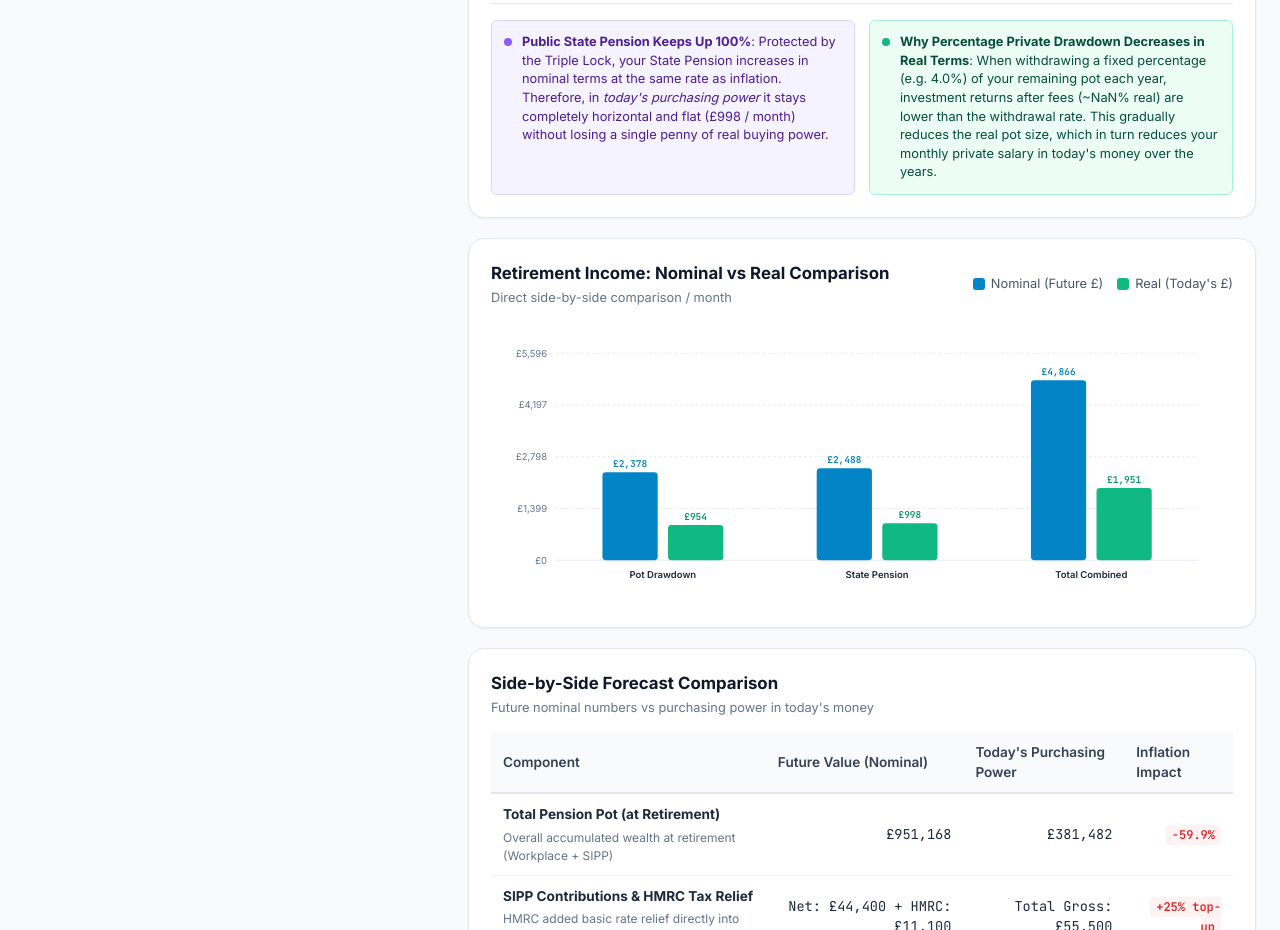
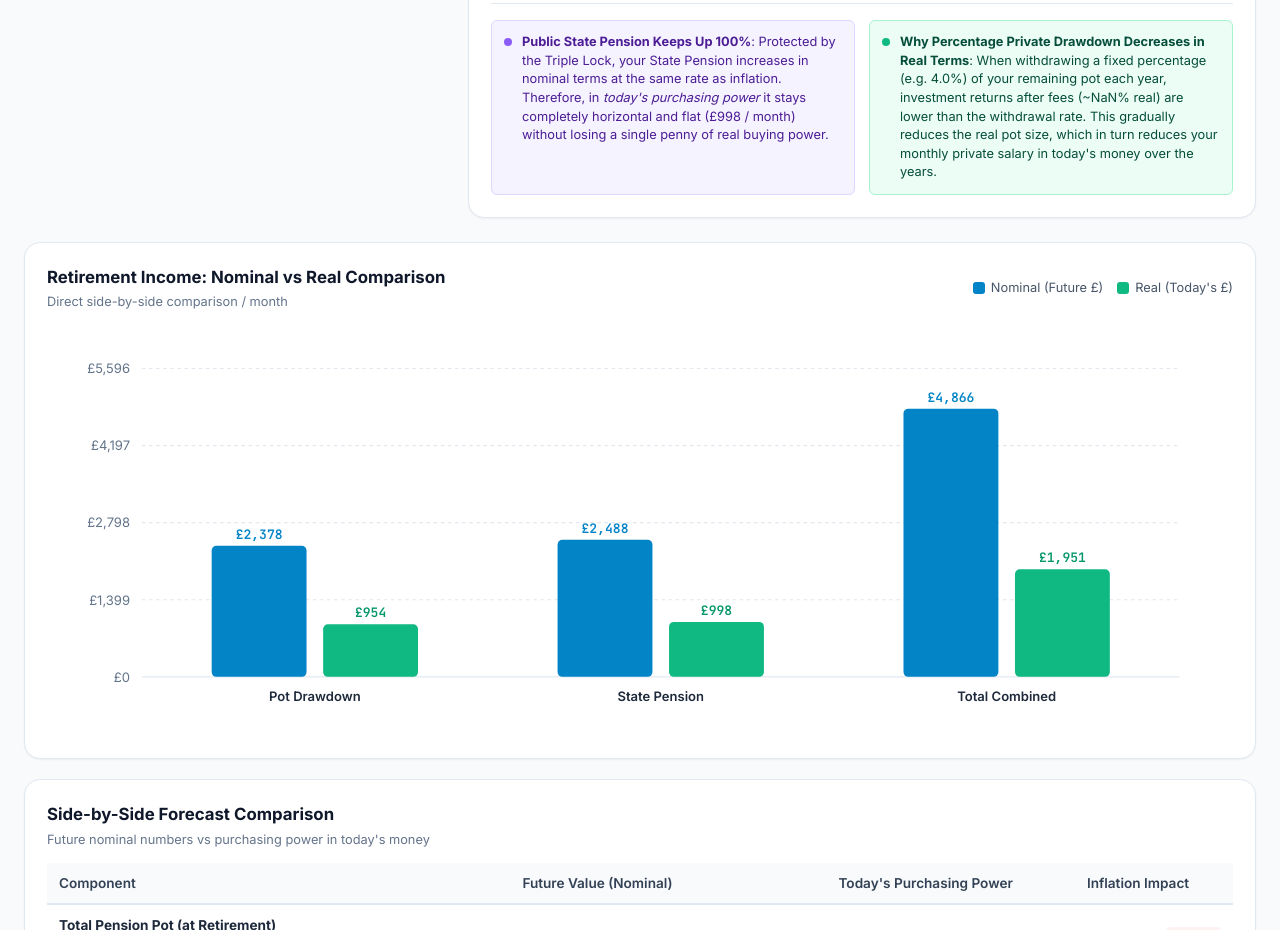
Before and after one commit to jesusgsdev/sipp-calculator, a plain HTML site: page index.html in a window 1280 px wide. Shown: the part 2679-3609 px from the top of the page. Drawn offline with Linux system fonts and the light colour scheme.

Commit message:
Layout: expand Nominal vs Real chart and all subsequent sections to full width

```diff
--- a/css/styles.css
+++ b/css/styles.css
@@ -373,6 +373,12 @@ body {
   .calculator-grid {
     grid-template-columns: 1fr;
   }
+}
+
+/* Full-Width Section (Spans entire layout width below the 2-column grid) */
+.full-width-section {
+  width: 100%;
+  margin-top: 24px;
 }
 
 /* Cards */
--- a/index.html
+++ b/index.html
@@ -701,8 +701,14 @@
           </div>
         </div>
 
-        <!-- Income Comparison Grouped Bar Chart (Full Width) -->
-        <div class="card chart-card full-width-card">
+      </section>
+    </div>
+
+    <!-- Full-Width Forecast Section: Spans entire layout width below the 2-column grid -->
+    <section class="full-width-section" aria-label="Detailed Comparison and Lifetime Schedules">
+
+      <!-- Income Comparison Grouped Bar Chart (Full Width) -->
+      <div class="card chart-card full-width-card">
           <div class="card-header-flex">
             <div>
               <h3 class="card-heading">Retirement Income: Nominal vs Real Comparison</h3>
@@ -802,8 +808,7 @@
         </div>
 
       </section>
-    </div>
-  </main>
+    </main>
 
   <footer class="app-footer">
     <div class="footer-container">
--- a/js/charts.js
+++ b/js/charts.js
@@ -466,9 +466,9 @@ export function renderIncomeComparisonChart(containerEl, summary, isMonthly = tr
     }
   ];
 
-  const width = 860;
-  const height = 320;
-  const margin = { top: 35, right: 40, bottom: 45, left: 75 };
+  const width = 1000;
+  const height = 340;
+  const margin = { top: 35, right: 45, bottom: 45, left: 80 };
   const innerWidth = width - margin.left - margin.right;
   const innerHeight = height - margin.top - margin.bottom;
 
@@ -504,8 +504,8 @@ export function renderIncomeComparisonChart(containerEl, summary, isMonthly = tr
   svg.appendChild(gridGroup);
 
   const groupWidth = innerWidth / categories.length;
-  const barWidth = Math.min(64, groupWidth * 0.28);
-  const gap = 12;
+  const barWidth = Math.min(80, groupWidth * 0.28);
+  const gap = 14;
 
   categories.forEach((cat, idx) => {
     const groupCenterX = margin.left + (idx + 0.5) * groupWidth;
```
